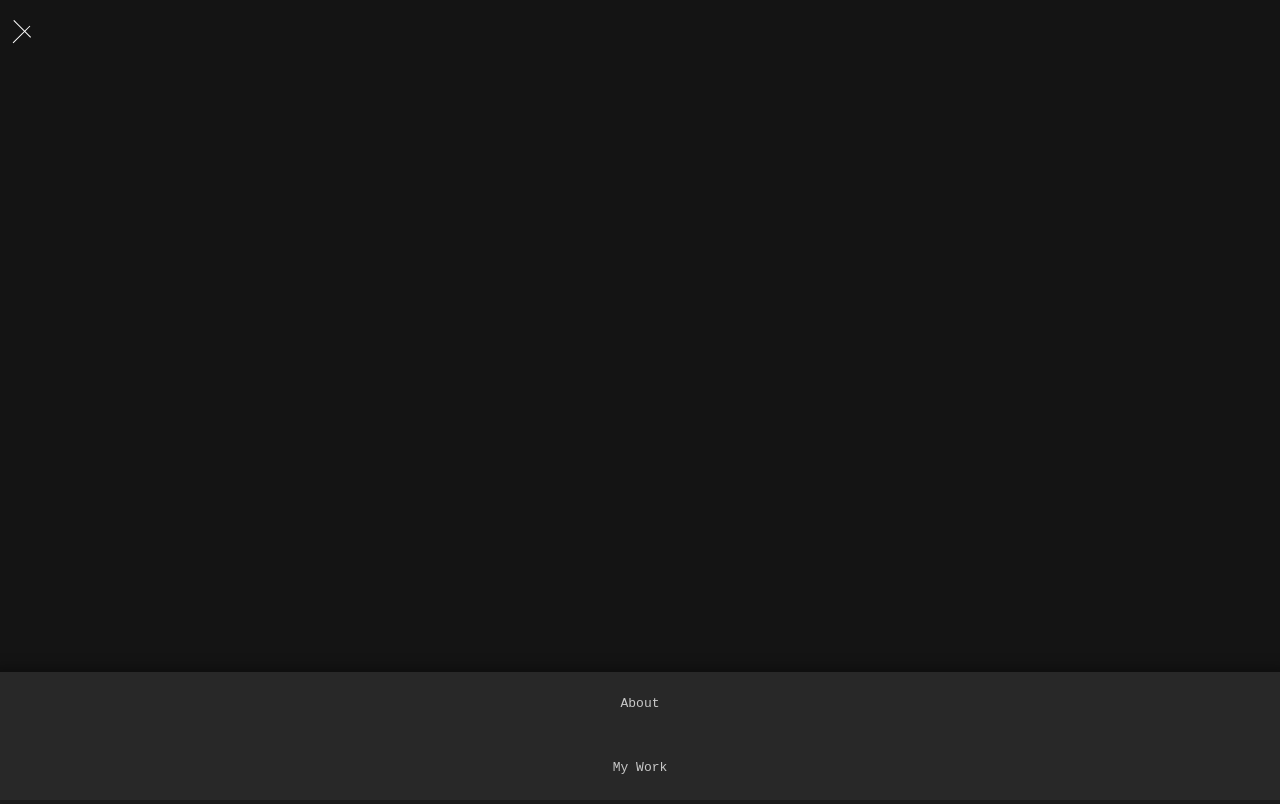
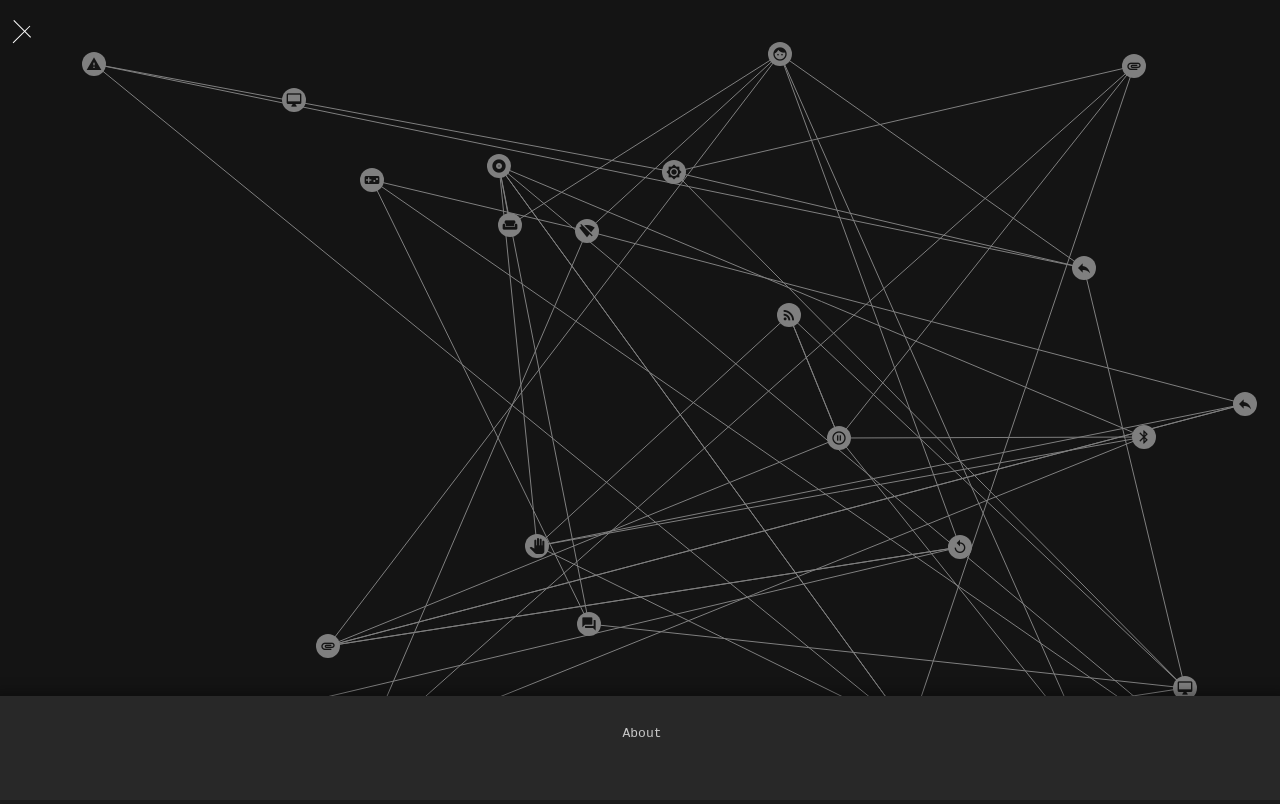
Before and after one commit to NilsUrbanus/jonas-drotleff.github.io, a plain HTML site: page index.html in a window 1280 px wide. Both pictures are taken after a click on the label 24 px from the left and 32 px from the top of the page. Drawn offline with Linux system fonts and the light colour scheme; a web font is replaced by a local one.

Commit message:
the web. it is on my site.

```diff
--- a/css/_menu.scss
+++ b/css/_menu.scss
@@ -11,7 +11,7 @@
     background: $background-main;
     width: 100%;
     height: 2 * $header-height-mobile;
-    bottom: -2 * $header-height-desktop; /*TODO change to mobile*/
+    bottom: -2 * $header-height-desktop; //TODO change to mobile
     box-shadow: 0 5px 12px 9px rgba(0,0,0,0.0);
     -webkit-transition: box-shadow $menu-open-time $menu-open-function, bottom $menu-open-time $menu-open-function;
     transition: box-shadow $menu-open-time $menu-open-function, bottom $menu-open-time $menu-open-function;
@@ -45,21 +45,20 @@
         display: none;
     }
     @media screen and (min-width: $break-dektop) {
-        height: 2 * $header-height-desktop;
-        /* ul {*/
-        /*     margin: 0;*/
-        /*     padding: 0;*/
-        /*     list-style: none;*/
-        /* }*/
-        /**/
-        /* li {*/
-        /*     display: inline-block;*/
-        /* }*/
-        /**/
-        /* a {*/
-        /*     display: block;*/
-        /*     padding: 6px 2px;*/
-        /* }*/
+        ul {
+            margin: 0;
+            padding: 0;
+            list-style: none;
+        }
+
+        li {
+            display: inline-block;
+        }
+
+        a {
+            display: block;
+            padding: 6px 2px;
+        }
     }
 }
 
--- a/css/_typography.scss
+++ b/css/_typography.scss
@@ -4,6 +4,15 @@
 /*----------------*/
 
 @import 'vars';
+
+@mixin no-highlight {
+    -webkit-user-select: none;
+    -moz-user-select: none;
+    -ms-user-select: none;
+    -webkit-tap-highlight-color: rgba(0, 0, 0, 0);
+    tap-highlight-color: rgba(0, 0, 0, 0);
+    user-select: none;
+}
 
 html,
 body {
@@ -60,3 +69,12 @@ h2{
     @extend h1;
     font-size: $h2-size;
 }
+
+.material-icons{
+    color: $background-main;
+    font-family: 'Material Icons';
+    font-size: 1em;
+    line-height: 24px;
+    text-align: center;
+    @include no-highlight;
+}
--- a/css/style.scss
+++ b/css/style.scss
@@ -37,3 +37,21 @@ html {
         opacity: 0;
     }
 }
+
+.frontpage{
+    position: absolute;
+    left: 0;
+    top: 0;
+    height: 100vh;
+    width: 100%;
+}
+
+.element {
+    position: absolute;
+    height: 24px;
+    width: 24px;
+    background: #fff;
+	-moz-border-radius: 12px;
+	-webkit-border-radius: 12px;
+	border-radius: 12px;
+}
--- a/index.html
+++ b/index.html
@@ -60,8 +60,13 @@
             </ul>
         </nav>
     </header>
+    <div class="content">
+        <div class="frontpage">
+        </div>
+    </div>
 
     <script src="./js/script.js"></script>
+    <script src="./js/frontpage.js"></script>
 </body>
 
 </html>
--- /dev/null
+++ b/js/frontpage.js
@@ -0,0 +1,168 @@
+var $parent = $('.frontpage');
+var elementCount = 25;
+var $canvas;
+var lines = 50;
+var lineA = [];
+var lineB = [];
+var factor = 12;
+var elements = [];
+var elementsX = [];
+var elementsY = [];
+var elementsFactor = [];
+var elementSource;
+elementSource = ['face',
+    'favorite',
+    'question_answer',
+    'report_problem',
+    'turned_in_not',
+    'today',
+    'translate',
+    'mic_none',
+    'add_circle_outline',
+    'gesture',
+    'cloud',
+    'attachment',
+    'build',
+    'bug_report',
+    'class',
+    'delete',
+    'dns',
+    'event_seat',
+    'code',
+    'language',
+    'pan_tool',
+    'settings',
+    'album',
+    'pause_circle_outline',
+    'replay',
+    'videocam',
+    'volume_up',
+    'call',
+    'business',
+    'email',
+    'rss_feed',
+    'drafts',
+    'reply',
+    'weekend',
+    'access_alarms',
+    'bluetooth',
+    'brightness_high',
+    'signal_wifi_off',
+    'folder',
+    'desktop_mac',
+    'memory',
+    'videogame_asset'
+];
+
+$(document).ready(function() {
+    $canvas = $('<canvas id="canvas" width="' + $parent.width() + '" height="' + $parent.height() + '">');
+    $canvas.appendTo($parent);
+    document.onmousemove = handleMouseMove;
+    setUpNet();
+});
+
+function setUpNet() {
+    for (var i = 0; i < elementCount; i++) {
+        var __yRand = getRandomInt(0, $parent.height() - 24)
+        var __xRand = getRandomInt(0, $parent.width() - 24)
+        var $div;
+        $div = $('<i class="material-icons element">' + elementSource[getRandomInt(0, elementSource.length - 1)] + '</i>');
+        $div.css({
+            top: __yRand,
+            left: __xRand
+        });
+        $div.appendTo($parent);
+
+        elements[i] = $div;
+        elementsX[i] = __xRand;
+        elementsY[i] = __yRand;
+        elementsFactor[i] = getRandomInt(0, 3) / getRandomInt(1, 3) + 1;
+    }
+    for (var i = 0; i < lines; i++) {
+        lineA[i] = getRandomInt(0, elementCount);
+        lineB[i] = getRandomInt(0, elementCount);
+        while (lineA[i] == lineB[i]) {
+            lineA[i] = getRandomInt(0, elementCount);
+        }
+        var xA = elementsX[lineA[i]];
+        var xB = elementsX[lineB[i]];
+        var yA = elementsY[lineA[i]];
+        var yB = elementsY[lineB[i]];
+        var canvas = document.getElementById('canvas');
+        var context = canvas.getContext('2d');
+
+        context.beginPath();
+        context.moveTo(xA + 12, yA + 12);
+        context.lineTo(xB + 12, yB + 12);
+        context.lineWidth = 1;
+
+        // set line color
+        context.strokeStyle = '#fff';
+        context.stroke();
+    }
+}
+
+function handleMouseMove(event) {
+    var dot, eventDoc, doc, body, pageX, pageY;
+
+    event = event || window.event; // IE-ism
+
+    // If pageX/Y aren't available and clientX/Y are,
+    // calculate pageX/Y - logic taken from jQuery.
+    // (This is to support old IE)
+    if (event.pageX == null && event.clientX != null) {
+        eventDoc = (event.target && event.target.ownerDocument) || document;
+        doc = eventDoc.documentElement;
+        body = eventDoc.body;
+
+        event.pageX = event.clientX +
+            (doc && doc.scrollLeft || body && body.scrollLeft || 0) -
+            (doc && doc.clientLeft || body && body.clientLeft || 0);
+        event.pageY = event.clientY +
+            (doc && doc.scrollTop || body && body.scrollTop || 0) -
+            (doc && doc.clientTop || body && body.clientTop || 0);
+    }
+    var __x = (event.pageX - $parent.width()) / ($parent.width() / factor);
+    var __y = (event.pageY - $parent.height()) / ($parent.height() / factor);
+    updatePosition(__x, __y);
+}
+
+function updatePosition(x, y) {
+    for (var i = 0; i < elements.length; i++) {
+        if (elementsY[i] + y * -elementsFactor[i] + 24 >= $parent.height()) {
+            elements[i].css('top', $parent.height() - 24);
+        } else {
+            elements[i].css('top', elementsY[i] + y * -elementsFactor[i]);
+        }
+        elements[i].css('left', elementsX[i] + x * -elementsFactor[i]);
+    }
+    var canvas = document.getElementById('canvas');
+    var context = canvas.getContext('2d');
+    context.clearRect(0, 0, canvas.width, canvas.height);
+    for (var i = 0; i < lines; i++) {
+        var a = lineA[i];
+        var b = lineB[i];
+        var xA = elementsX[a] + x * -elementsFactor[a];
+        var xB = elementsX[b] + x * -elementsFactor[b];
+        var yA = elementsY[a] + y * -elementsFactor[a];
+        var yB = elementsY[b] + y * -elementsFactor[b];
+        if (elementsY[a] + y * -elementsFactor[a] + 24 >= $parent.height()) {
+            yA = $parent.height() - 24;
+        }if (elementsY[b] + y * -elementsFactor[b] + 24 >= $parent.height()) {
+            yB = $parent.height() - 24;
+        }
+
+        context.beginPath();
+        context.moveTo(xA + 12, yA + 12);
+        context.lineTo(xB + 12, yB + 12);
+        context.lineWidth = 1;
+
+        // set line color
+        context.strokeStyle = '#fff';
+        context.stroke();
+    }
+}
+
+function getRandomInt(min, max) {
+    return Math.floor(Math.random() * (max - min + 1)) + min;
+}
```
Also changed, not shown: assets/elements/circle.svg (added), assets/elements/circleoutline.svg (added), assets/elements/drop.svg (added), assets/elements/junk.svg (added), assets/elements/rectoutline.svg (added), assets/elements/triangle.svg (added), assets/ic_drawer.svg (deleted), assets/ic_keyboard_arrow_left_white_24px.svg (deleted), assets/ic_keyboard_arrow_right_white_24px.svg (deleted), assets/img_face.png (deleted), assets/img_jonas.jpg (deleted), assets/img_work.png (deleted), assets/logo.png (deleted), css/style.min.css.
